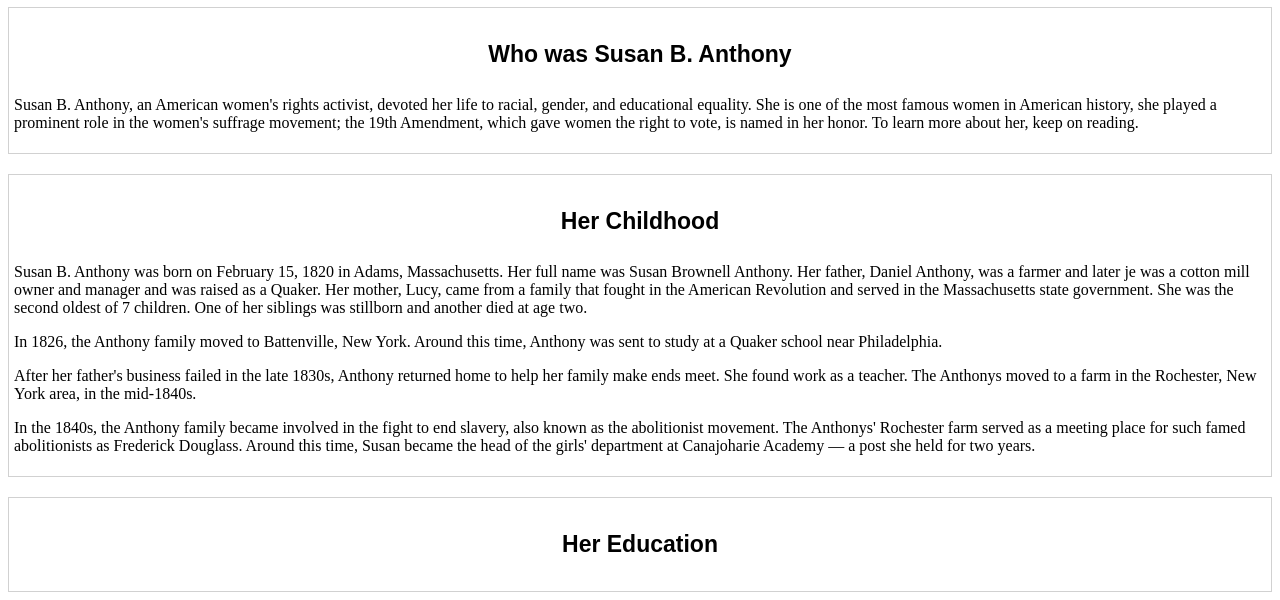
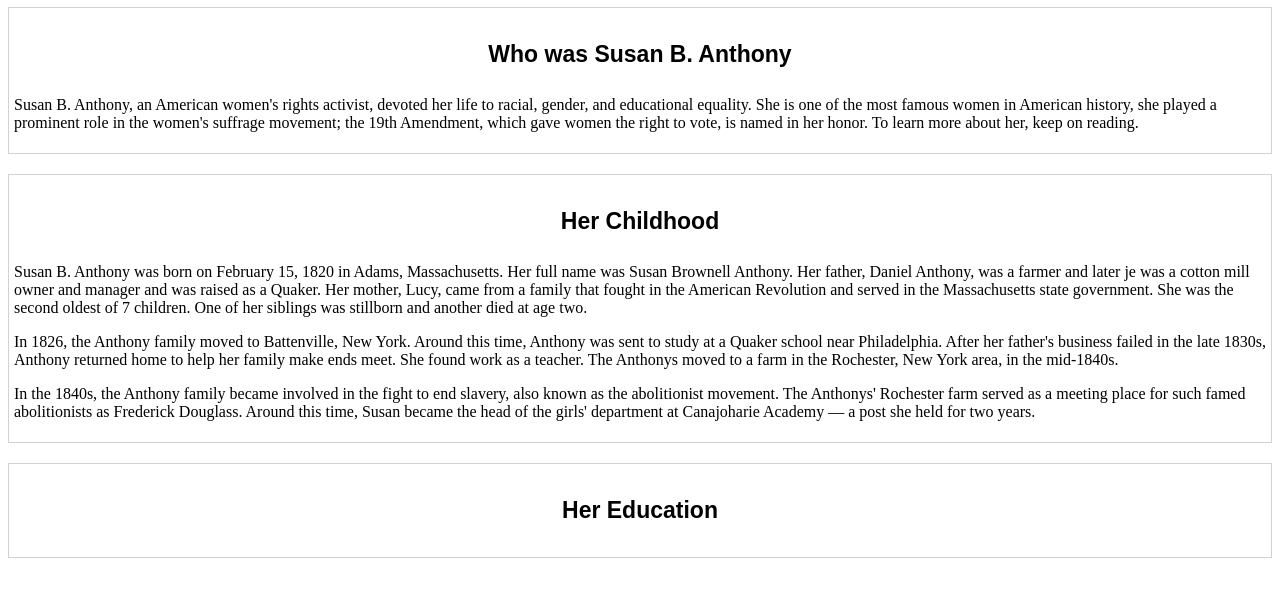
Before and after one commit to sarahobaird/Bibiliograpy, a plain HTML site: page index.html in a window 1280 px wide. Shown: the part 213-813 px from the top of the page. Drawn offline with Linux system fonts and the light colour scheme.

Commit message:
Update index.html

```diff
--- a/index.html
+++ b/index.html
@@ -64,9 +64,7 @@
     <h3>Her Childhood</h3>
 
     <p> Susan B. Anthony was born on February 15, 1820 in Adams, Massachusetts. Her full name was Susan Brownell Anthony. Her father, Daniel Anthony, was a farmer and later je was a cotton mill owner and manager and was raised as a Quaker. Her mother, Lucy, came from a family that fought in the American Revolution and served in the Massachusetts state government. She was the second oldest of 7 children. One of her siblings was stillborn and another died at age two.
-    <p> In 1826, the Anthony family moved to Battenville, New York. Around this time, Anthony was sent to study at a Quaker school near Philadelphia.
-
-    <p>After her father's business failed in the late 1830s, Anthony returned home to help her family make ends meet. She found work as a teacher. The Anthonys moved to a farm in the Rochester, New York area, in the mid-1840s.
+    <p> In 1826, the Anthony family moved to Battenville, New York. Around this time, Anthony was sent to study at a Quaker school near Philadelphia. After her father's business failed in the late 1830s, Anthony returned home to help her family make ends meet. She found work as a teacher. The Anthonys moved to a farm in the Rochester, New York area, in the mid-1840s.
 
     <p>In the 1840s, the Anthony family became involved in the fight to end slavery, also known as the abolitionist movement. The Anthonys' Rochester farm served as a meeting place for such famed abolitionists as Frederick Douglass. Around this time, Susan became the head of the girls' department at Canajoharie Academy — a post she held for two years.
     </div>
```
